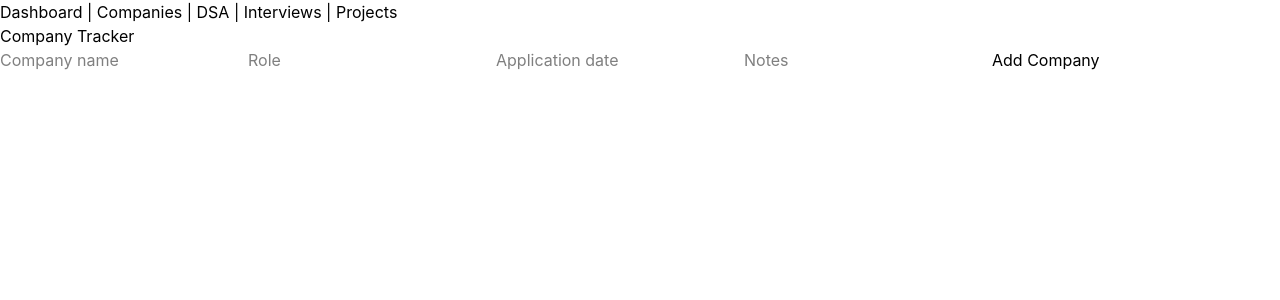
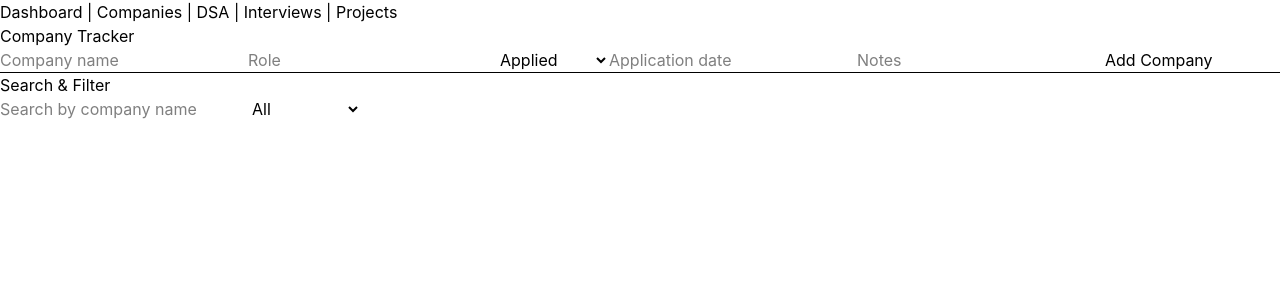
Before and after one commit to jaindhruv04/careeros, a React (Vite) app: page /careeros/companies in a window 1280 px wide. Shown: the top 300 px of the page. Built offline with nearby package versions, Linux system fonts and the light colour scheme.

Commit message:
feat: add search and filter functionality to CompanyTracker

```diff
--- a/src/pages/CompanyTracker.jsx
+++ b/src/pages/CompanyTracker.jsx
@@ -1,6 +1,5 @@
 import { useState, useContext } from "react";
 import { CompanyContext } from "../context/CompanyContext";
-
 
 function CompanyTracker() {
   const { companies, setCompanies } = useContext(CompanyContext);
@@ -10,6 +9,9 @@ function CompanyTracker() {
   const [status, setStatus] = useState("Applied");
   const [applicationDate, setApplicationDate] = useState("");
   const [notes, setNotes] = useState("");
+
+  const [searchText, setSearchText] = useState("");
+  const [statusFilter, setStatusFilter] = useState("All");
 
   function handleSubmit(e) {
     e.preventDefault();
@@ -32,6 +34,17 @@ function CompanyTracker() {
     setNotes("");
   }
 
+  const filteredCompanies = companies.filter((company) => {
+    const matchesSearch = company.name
+      .toLowerCase()
+      .includes(searchText.toLowerCase());
+
+    const matchesStatus =
+      statusFilter === "All" || company.status === statusFilter;
+
+    return matchesSearch && matchesStatus;
+  });
+
   return (
     <div>
       <h1>Company Tracker</h1>
@@ -42,26 +55,61 @@ function CompanyTracker() {
           onChange={(e) => setName(e.target.value)}
           placeholder="Company name"
         />
+
         <input
           value={role}
           onChange={(e) => setRole(e.target.value)}
           placeholder="Role"
         />
+
+        <select
+          value={status}
+          onChange={(e) => setStatus(e.target.value)}
+        >
+          <option value="Applied">Applied</option>
+          <option value="Interviewing">Interviewing</option>
+          <option value="Offer">Offer</option>
+          <option value="Rejected">Rejected</option>
+        </select>
+
         <input
           value={applicationDate}
           onChange={(e) => setApplicationDate(e.target.value)}
           placeholder="Application date"
         />
+
         <input
           value={notes}
           onChange={(e) => setNotes(e.target.value)}
           placeholder="Notes"
         />
+
         <button type="submit">Add Company</button>
       </form>
 
+      <hr />
+
+      <h2>Search & Filter</h2>
+
+      <input
+        value={searchText}
+        onChange={(e) => setSearchText(e.target.value)}
+        placeholder="Search by company name"
+      />
+
+      <select
+        value={statusFilter}
+        onChange={(e) => setStatusFilter(e.target.value)}
+      >
+        <option value="All">All</option>
+        <option value="Applied">Applied</option>
+        <option value="Interviewing">Interviewing</option>
+        <option value="Offer">Offer</option>
+        <option value="Rejected">Rejected</option>
+      </select>
+
       <ul>
-        {companies.map((company) => (
+        {filteredCompanies.map((company) => (
           <li key={company.id}>
             {company.name} — {company.role} — {company.applicationDate} —{" "}
             {company.status} — {company.notes}
```
